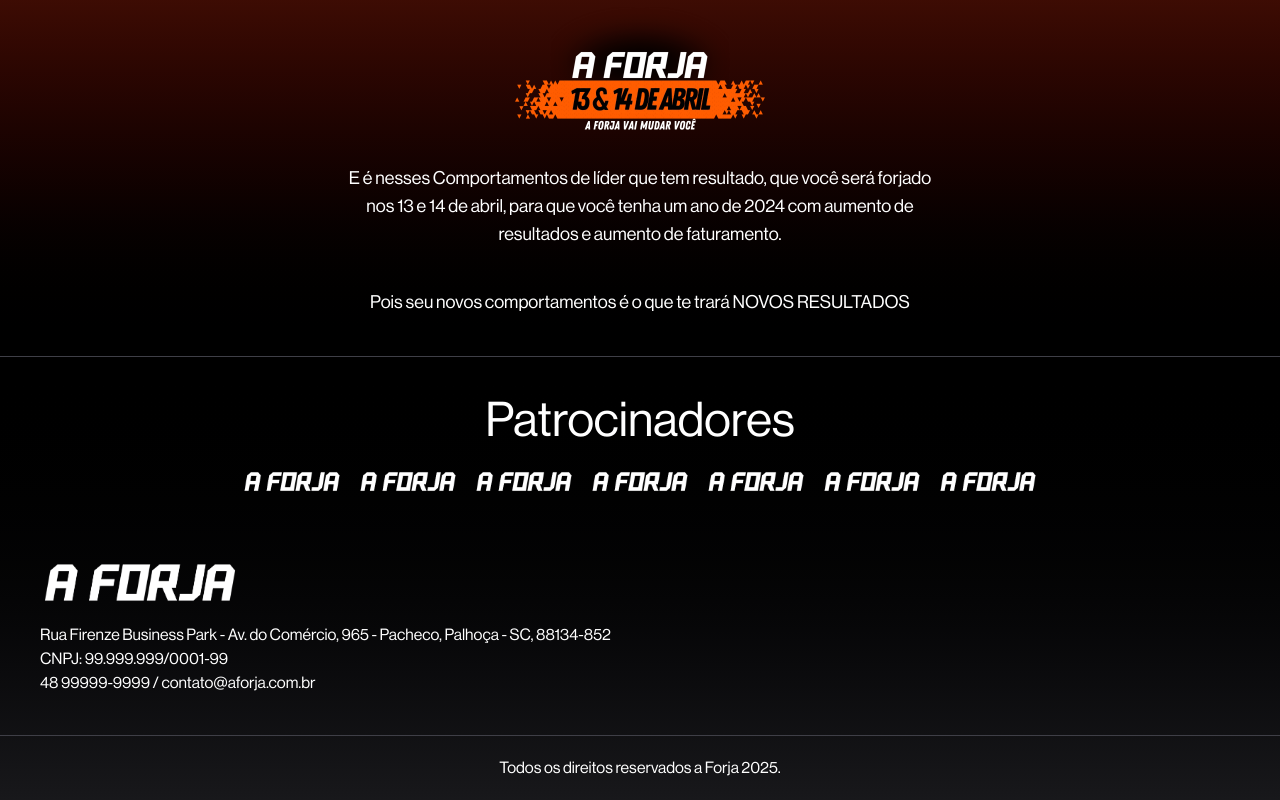
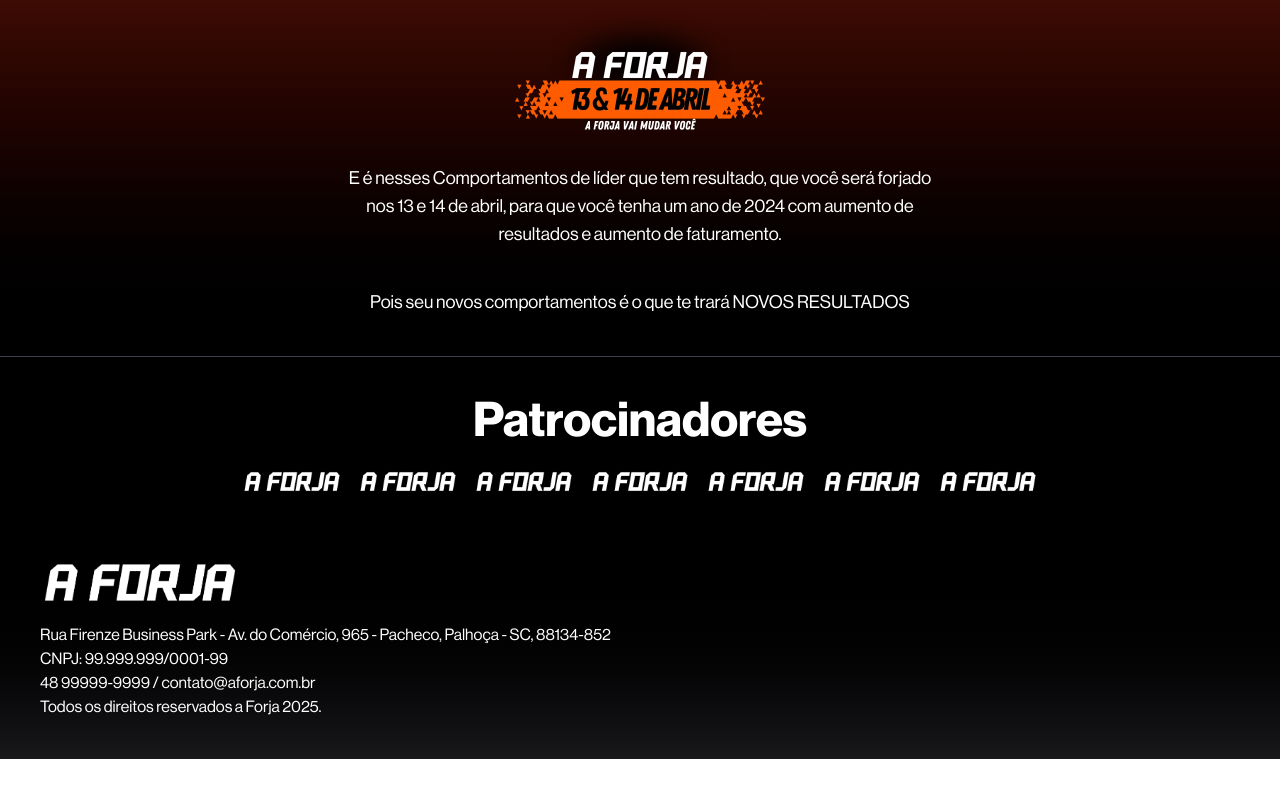
Before and after one commit to LM-Lucas-e-Marcelo/the-forge-frontend, a React (Vite) app: page / in a window 1280 px wide. Shown: the part 5672-6472 px from the top of the page. After the commit the page ends 6431 px from the top, so only its background shows below. Built offline with nearby package versions, Linux system fonts and the light colour scheme.

Commit message:
update Footer component styling for improved visual hierarchy

```diff
--- a/src/components/footer.tsx
+++ b/src/components/footer.tsx
@@ -1,9 +1,9 @@
 import logo from "../assets/logo.png";
 export const Footer = () => {
   return (
-    <div className="w-full bg-gradient-to-b from-black to-zinc-900  border-t border-zinc-700">
+    <div className="w-full bg-gradient-to-b from-black via-black to-zinc-900  border-t border-zinc-700">
       <div className="w-full flex flex-col gap-4 pt-10 items-center justify-center">
-        <h1 className="text-white text-5xl">Patrocinadores</h1>
+        <h1 className="text-white text-5xl font-tertiary">Patrocinadores</h1>
         <div className="flex gap-4">
           <img src={logo} alt="name" width={100} />
           <img src={logo} alt="name" width={100} />
@@ -22,8 +22,6 @@ export const Footer = () => {
         </p>
         <p>CNPJ: 99.999.999/0001-99</p>
         <p>48 99999-9999 / contato@aforja.com.br</p>
-      </div>
-      <div className="w-full border-t border-zinc-700 p-5 text-center text-white">
         <p>Todos os direitos reservados a Forja 2025.</p>
       </div>
     </div>
```
